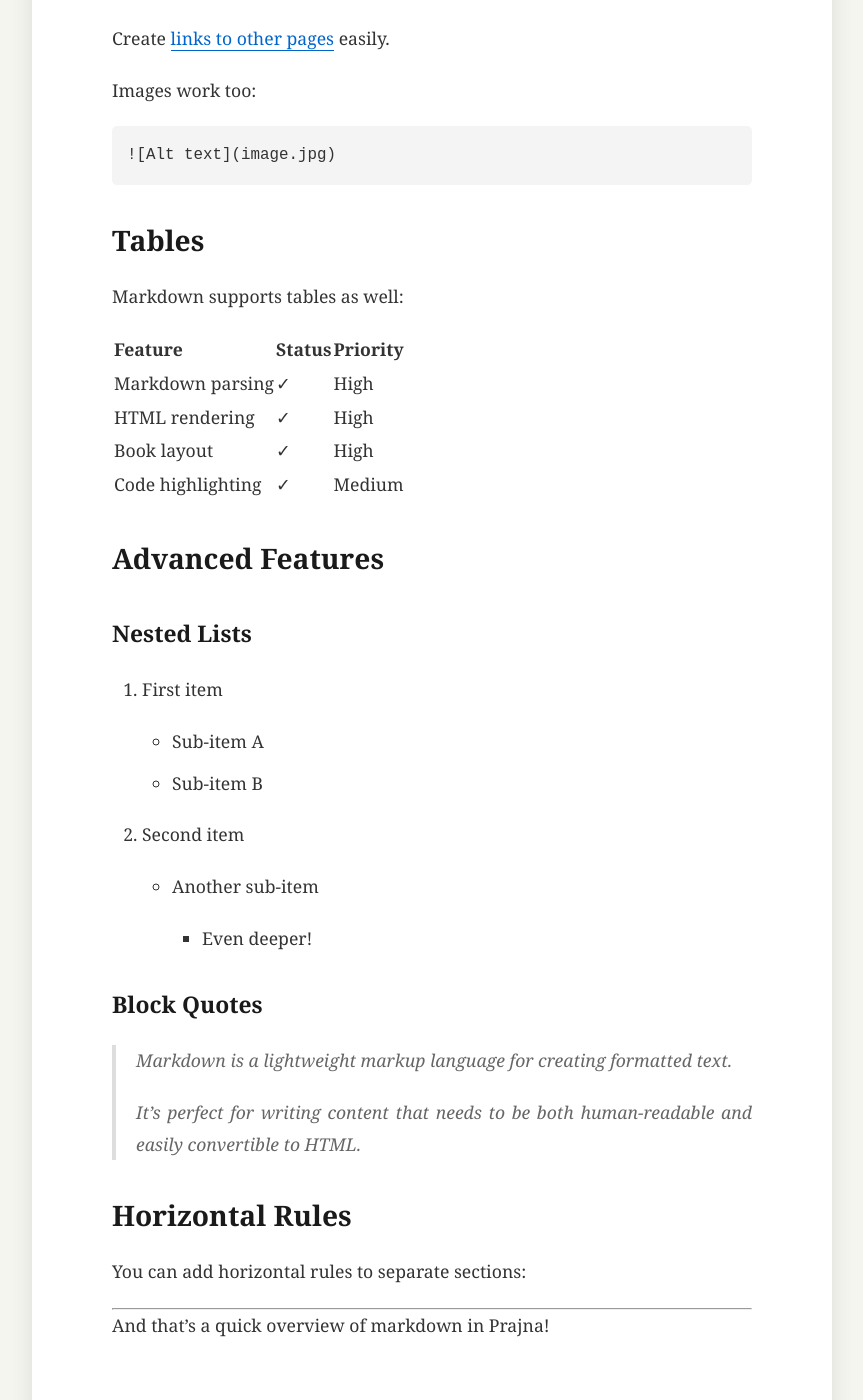
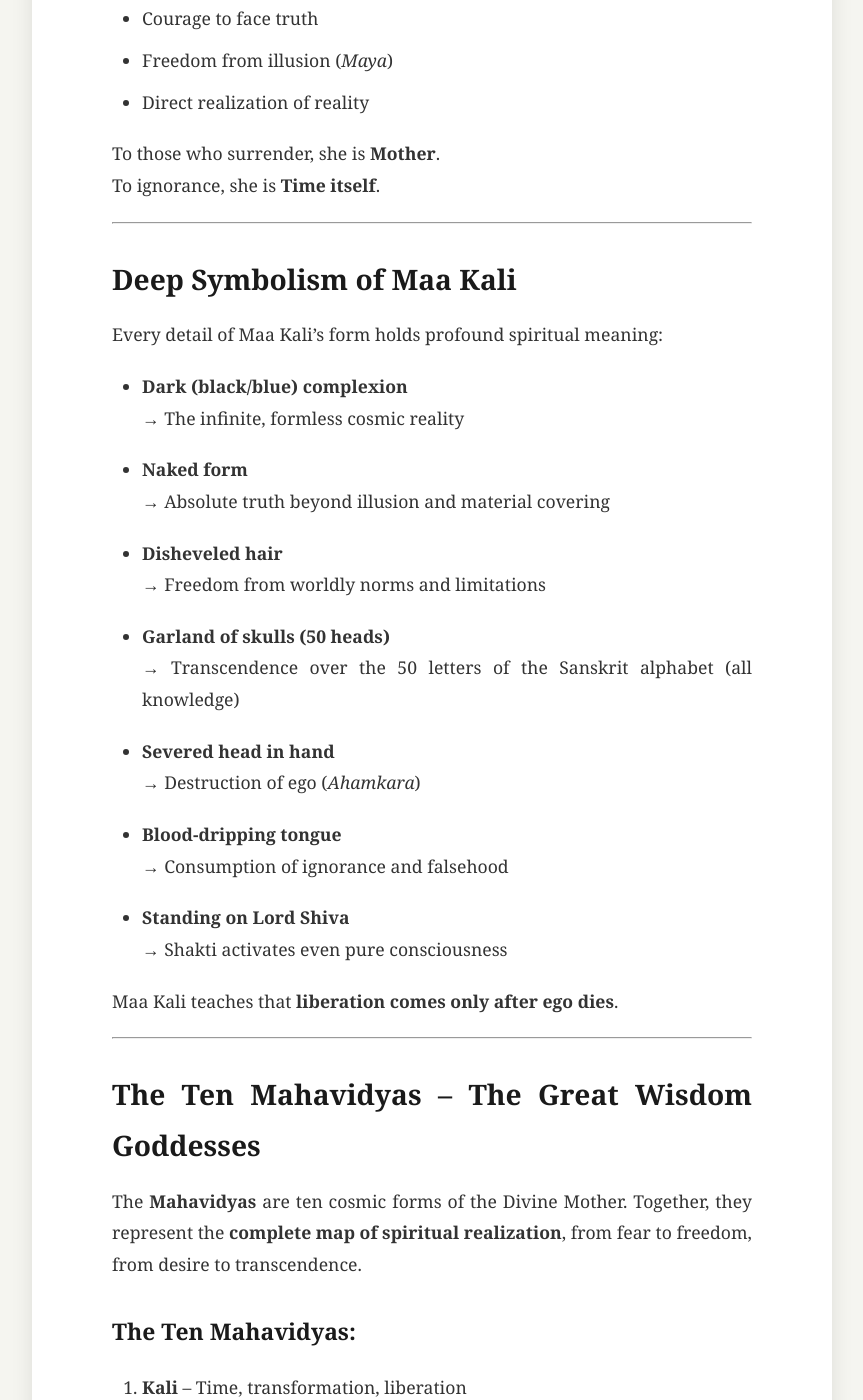
Before and after one commit to rockerritesh/prajna, a Jekyll site: the page built from _posts/2024-01-02-chapter-2-understanding-markdown.md, in a window 1280 px wide and 1400 px high, scrolled down 929 px. Shown: the whole window, without its empty margins (208-1071 px from the left). Built offline with Jekyll 4.4.1, drawn with Linux system fonts in a browser that asks for light colours; some of the changed text lies outside the part shown.

Commit message:
Rename chapter and update content to focus on Maa Kali

`````diff
--- a/_posts/2024-01-02-chapter-2-understanding-markdown.md
+++ b/_posts/2024-01-02-chapter-2-understanding-markdown.md
@@ -1,68 +1,226 @@
 ---
 layout: post
-title: "Chapter 2: Understanding Markdown"
+title: "Chapter 2: Maa Kali and the Ten Mahavidyas"
 date: 2024-01-02
 author: "Prajna Author"
+description: "The divine feminine wisdom and sacred mantras"
 ---
 
-# Markdown Syntax Guide
+# Maa Kali: The Supreme Power of Time and Liberation
 
-In this chapter, we'll explore the various markdown features supported by Prajna.
+In this chapter, we invoke **Maa Kali**, the primordial force of **Shakti** and the first among the **Ten Mahavidyas**. Maa Kali is not merely a goddess of destruction; she is the **destroyer of ignorance**, the **liberator of the soul**, and the **truth beyond fear**.
 
-## Headers
+Where creation binds, Kali liberates.
+Where illusion comforts, Kali awakens.
 
-You can create headers at different levels using `#` symbols:
-
-# H1 Header
-## H2 Header
-### H3 Header
-
-## Text Formatting
-
-Make text **bold** or *italic*. You can also combine them: ***bold and italic***.
-
-## Links and Images
-
-Create [links to other pages](https://example.com) easily.
-
-Images work too:
-```
-![Alt text](image.jpg)
-```
-
-## Tables
-
-Markdown supports tables as well:
-
-| Feature | Status | Priority |
-|---------|--------|----------|
-| Markdown parsing | ✓ | High |
-| HTML rendering | ✓ | High |
-| Book layout | ✓ | High |
-| Code highlighting | ✓ | Medium |
-
-## Advanced Features
-
-### Nested Lists
-
-1. First item
-   - Sub-item A
-   - Sub-item B
-2. Second item
-   - Another sub-item
-     - Even deeper!
-
-### Block Quotes
-
-> Markdown is a lightweight markup language for creating formatted text.
->
-> It's perfect for writing content that needs to be both human-readable
-> and easily convertible to HTML.
-
-## Horizontal Rules
-
-You can add horizontal rules to separate sections:
+She represents **Kala (Time)**—that which consumes everything, including ego, attachment, and false identity.
 
 ---
 
-And that's a quick overview of markdown in Prajna!
+## Who is Maa Kali?
+
+Maa Kali is the fierce yet compassionate mother of the universe. She appears terrifying to the ego but merciful to the seeker.
+
+She grants:
+- Fearlessness in the face of death
+- Courage to face truth
+- Freedom from illusion (*Maya*)
+- Direct realization of reality
+
+To those who surrender, she is **Mother**.
+To ignorance, she is **Time itself**.
+
+---
+
+## Deep Symbolism of Maa Kali
+
+Every detail of Maa Kali’s form holds profound spiritual meaning:
+
+- **Dark (black/blue) complexion**
+  → The infinite, formless cosmic reality
+
+- **Naked form**
+  → Absolute truth beyond illusion and material covering
+
+- **Disheveled hair**
+  → Freedom from worldly norms and limitations
+
+- **Garland of skulls (50 heads)**
+  → Transcendence over the 50 letters of the Sanskrit alphabet (all knowledge)
+
+- **Severed head in hand**
+  → Destruction of ego (*Ahamkara*)
+
+- **Blood-dripping tongue**
+  → Consumption of ignorance and falsehood
+
+- **Standing on Lord Shiva**
+  → Shakti activates even pure consciousness
+
+Maa Kali teaches that **liberation comes only after ego dies**.
+
+---
+
+## The Ten Mahavidyas – The Great Wisdom Goddesses
+
+The **Mahavidyas** are ten cosmic forms of the Divine Mother. Together, they represent the **complete map of spiritual realization**, from fear to freedom, from desire to transcendence.
+
+### The Ten Mahavidyas:
+
+1. **Kali** – Time, transformation, liberation
+2. **Tara** – Compassion, protection, guidance
+3. **Tripura Sundari (Shodashi)** – Beauty, bliss, divine harmony
+4. **Bhuvaneshwari** – Space, creation, cosmic womb
+5. **Bhairavi** – Discipline, inner fire, tapasya
+6. **Chhinnamasta** – Sacrifice, awakening, kundalini
+7. **Dhumavati** – Detachment, void, renunciation
+8. **Bagalamukhi** – Power to stop negativity and enemies
+9. **Matangi** – Wisdom through speech and creativity
+10. **Kamala** – Prosperity, abundance, spiritual wealth
+
+Each Mahavidya is a **complete path** in herself.
+
+---
+
+## Sacred Mantras of All Ten Mahavidyas
+
+> ⚠️ **Note**: Mantras are traditionally practiced under guidance. Here they are presented for reverence and study.
+
+---
+
+### 1. Maa Kali Mantra
+
+```text
+ॐ क्रीं कालिकायै नमः
+Om Krim Kalikayai Namah
+````
+
+**Purpose**: Destroys fear, ego, negativity; grants liberation.
+
+---
+
+### 2. Maa Tara Mantra
+
+```text
+ॐ ह्रीं स्त्रीं हुं फट्
+Om Hrim Strim Hum Phat
+```
+
+**Purpose**: Protection, compassion, guidance through difficulties.
+
+---
+
+### 3. Tripura Sundari (Shodashi) Mantra
+
+```text
+ॐ श्रीं ह्रीं क्लीं ऐं सौः
+Om Shrim Hrim Klim Aim Sauh
+```
+
+**Purpose**: Awakens divine bliss, beauty, and supreme consciousness.
+
+---
+
+### 4. Maa Bhuvaneshwari Mantra
+
+```text
+ॐ ह्रीं भुवनेश्वर्यै नमः
+Om Hrim Bhuvaneshwaryai Namah
+```
+
+**Purpose**: Expansion of consciousness, creative power.
+
+---
+
+### 5. Maa Bhairavi Mantra
+
+```text
+ॐ ह्रीं भैरव्यै नमः
+Om Hrim Bhairavyai Namah
+```
+
+**Purpose**: Awakens inner fire, discipline, and spiritual strength.
+
+---
+
+### 6. Maa Chhinnamasta Mantra
+
+```text
+ॐ श्रीं ह्रीं क्लीं ऐं वज्रवैरोचनीयै हूं हूं फट्
+Om Shrim Hrim Klim Aim Vajra Vairochaniyai Hum Hum Phat
+```
+
+**Purpose**: Kundalini awakening, sacrifice of ego, sudden insight.
+
+---
+
+### 7. Maa Dhumavati Mantra
+
+```text
+ॐ धूं धूं धूमावत्यै स्वाहा
+Om Dhum Dhum Dhumavatyai Swaha
+```
+
+**Purpose**: Detachment, wisdom through loss, transcendence.
+
+---
+
+### 8. Maa Bagalamukhi Mantra
+
+```text
+ॐ ह्लीं बगलामुखि सर्वदुष्टानां वाचं मुखं पदं स्तम्भय जिह्वां कीलय बुद्धिं विनाशय ह्लीं ॐ स्वाहा
+```
+
+**Purpose**: Stops negativity, enemies, and harmful intentions.
+
+---
+
+### 9. Maa Matangi Mantra
+
+```text
+ॐ ह्रीं ऐं भगवती मतंगेश्वरी स्वाहा
+Om Hrim Aim Bhagavati Matangeshwari Swaha
+```
+
+**Purpose**: Mastery of speech, music, wisdom, creativity.
+
+---
+
+### 10. Maa Kamala Mantra
+
+```text
+ॐ श्रीं ह्रीं क्लीं कमलवासिन्यै स्वाहा
+Om Shrim Hrim Klim Kamalavasinyai Swaha
+```
+
+**Purpose**: Prosperity, abundance, spiritual and material harmony.
+
+---
+
+## Spiritual Significance of Mahavidya Sadhana
+
+The Mahavidyas teach that:
+
+* Fear is a doorway to freedom
+* Darkness is a form of truth
+* Desire can lead to transcendence
+* Destruction precedes rebirth
+
+They do not reject life — they **transform it**.
+
+---
+
+## Conclusion: Walking the Path of Shakti
+
+Beginning this work with Maa Kali and the Mahavidyas is a declaration:
+
+* To seek truth, not comfort
+* To dissolve ego, not decorate it
+* To awaken, not escape
+
+May Maa Kali destroy ignorance.
+May the Mahavidyas grant wisdom.
+May this journey lead to liberation.
+
+**॥ जय माँ काली ॥**
+**॥ जय महाविद्या शक्ति ॥**
`````
